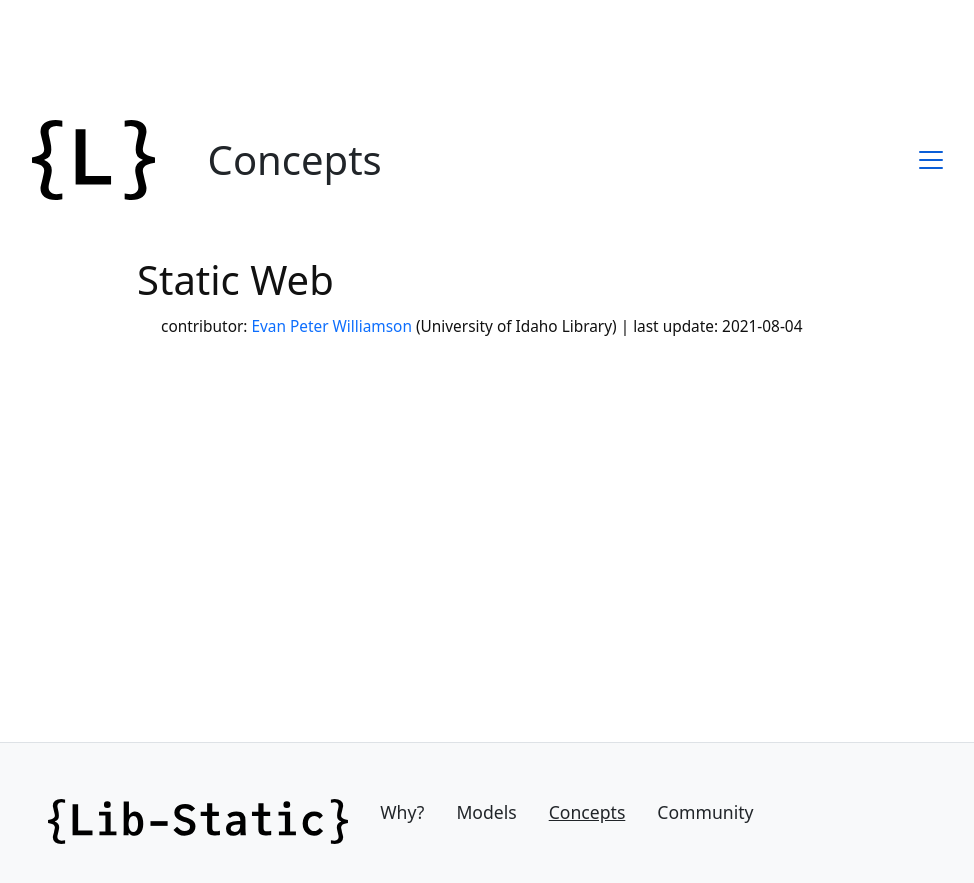
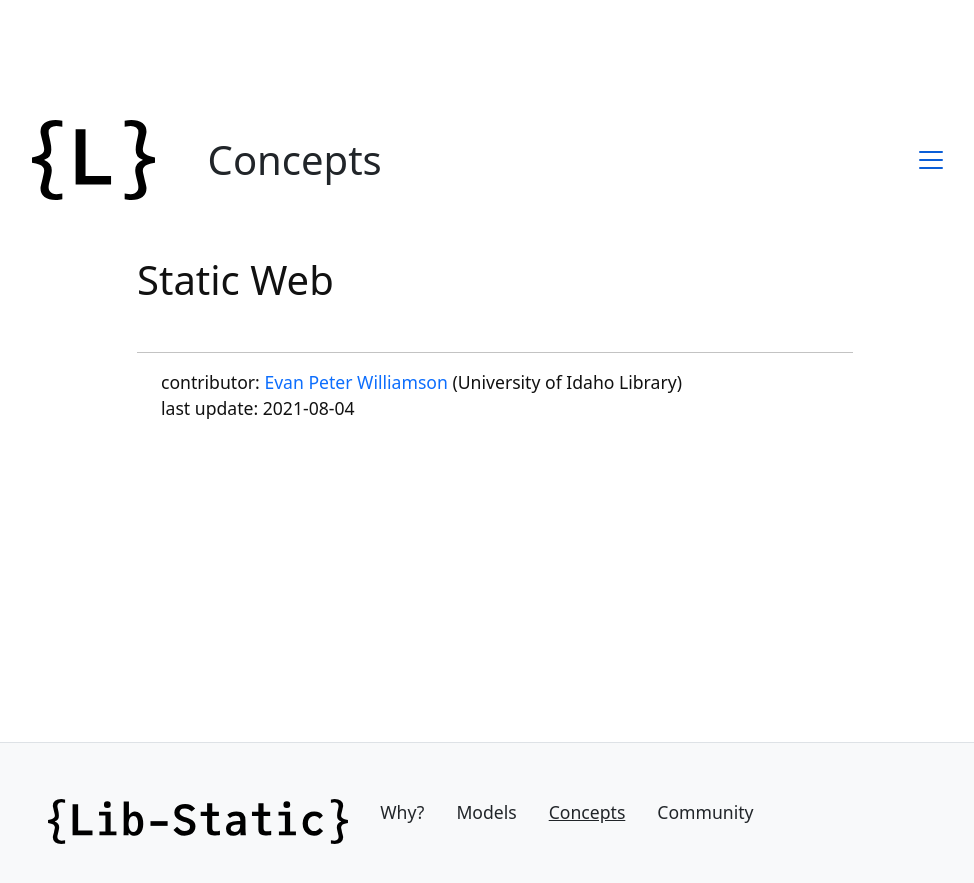
Before and after one commit to lib-static/lib-static.github.io, a Jekyll site: the page built from content/_concepts/static-web.md, in a window 1280 px wide. Shown: the top 883 px of the page, without its empty margins (145-1119 px from the left). Built offline with Jekyll 4.4.1, drawn with Linux system fonts in a browser that asks for light colours.

Commit message:
tweak content layout

```diff
--- a/_layouts/content.html
+++ b/_layouts/content.html
@@ -6,10 +6,12 @@
 
     {% if page.description %}<p class="lead">{{ page.description }}</p>{% endif %}
 
-    <p class="ms-4 mb-4"><small>{% if page.contributor %}contributor: {% include contributors.html people=page.contributor %}{% endif %}{% if page.contributor and page.updated %} | {% endif %}{% if page.updated %}last update: {{ page.updated }}{% endif %}</small></p>
-
     {% if page.image %}<img src="{{ page.image | relative_url }}" alt="{{ page.image_alt }}" class="img-fluid border rounded">{% endif %}
 
     {{ content }}
 
+    <hr class="mt-5">
+
+    <p class="ms-4 mb-4">{% if page.contributor %}contributor: {% include contributors.html people=page.contributor %}{% endif %}{% if page.contributor and page.updated %}<br>{% endif %}{% if page.updated %}last update: {{ page.updated }}{% endif %}</p>
+
 </div>
```
